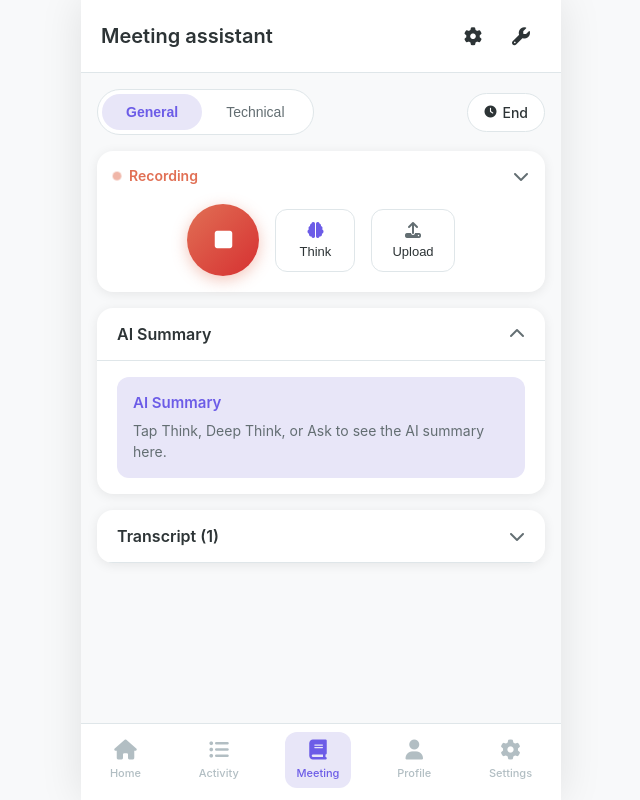
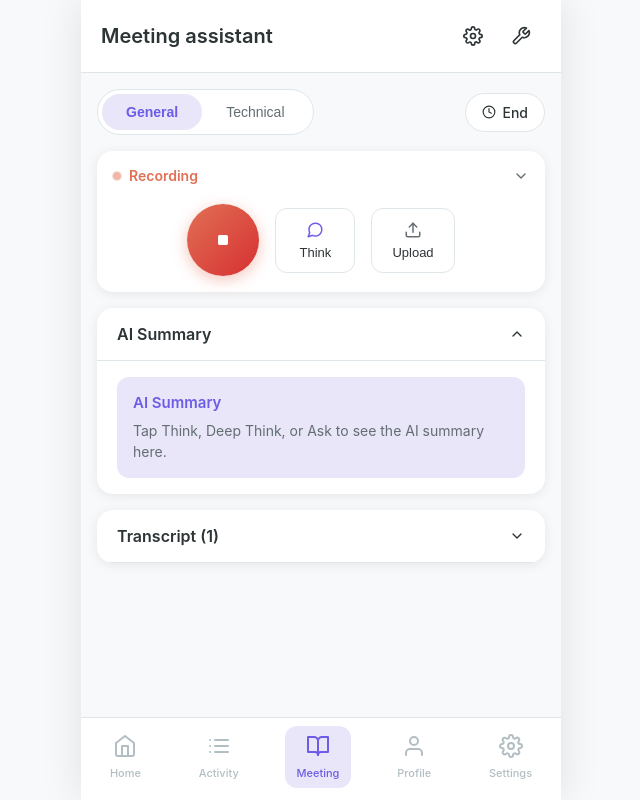
Before and after one commit to kannanjmc/interfaceai-assignment, a Flask app: page / in a window 1280 px wide. Shown: the whole page, without its empty margins (319-959 px from the left). Run offline with Flask 3, Linux system fonts and the light colour scheme.

Commit message:
Fix UI: replace Font Awesome with inline SVG icons

```diff
--- a/src/ui_app/static/css/style.css
+++ b/src/ui_app/static/css/style.css
@@ -66,6 +66,23 @@ html, body {
     gap: 8px;
 }
 
+.header-actions .icon {
+    width: 20px;
+    height: 20px;
+}
+
+.icon {
+    width: 20px;
+    height: 20px;
+    flex-shrink: 0;
+}
+
+.icon-sm {
+    width: 16px;
+    height: 16px;
+    flex-shrink: 0;
+}
+
 .icon-btn {
     width: 40px;
     height: 40px;
@@ -73,12 +90,12 @@ html, body {
     background: transparent;
     border-radius: 50%;
     color: var(--text-primary);
-    font-size: 18px;
     display: flex;
     align-items: center;
     justify-content: center;
     cursor: pointer;
     transition: background-color 0.2s ease;
+    padding: 0;
 }
 
 .icon-btn:active {
@@ -155,8 +172,9 @@ html, body {
     background-color: var(--primary-light);
 }
 
-.end-session i {
-    font-size: 12px;
+.end-session .icon-sm {
+    width: 14px;
+    height: 14px;
 }
 
 /* Recording Section */
@@ -281,12 +299,13 @@ html, body {
     transform: scale(0.98);
 }
 
-.action-btn i {
-    font-size: 16px;
+.action-btn .icon {
+    width: 18px;
+    height: 18px;
     color: var(--text-secondary);
 }
 
-.think-btn i {
+.think-btn .icon {
     color: var(--primary-color);
 }
 
@@ -430,9 +449,10 @@ html, body {
     border-radius: 12px;
 }
 
-.nav-item i {
-    font-size: 20px;
-    margin-bottom: 2px;
+.nav-item .icon {
+    width: 24px;
+    height: 24px;
+    margin-bottom: 4px;
 }
 
 .nav-item.active {
--- a/src/ui_app/static/js/app.js
+++ b/src/ui_app/static/js/app.js
@@ -25,14 +25,12 @@ document.addEventListener('DOMContentLoaded', function() {
             isRecording = !isRecording;
             this.classList.toggle('recording', isRecording);
 
-            const icon = this.querySelector('i');
+            const iconContainer = this;
             if (isRecording) {
-                icon.classList.remove('fa-play');
-                icon.classList.add('fa-square');
+                iconContainer.innerHTML = '<svg class="icon" viewBox="0 0 24 24" fill="currentColor"><rect x="6" y="6" width="12" height="12" rx="2"></rect></svg>';
                 updateRecordingStatus(true);
             } else {
-                icon.classList.remove('fa-square');
-                icon.classList.add('fa-play');
+                iconContainer.innerHTML = '<svg class="icon" viewBox="0 0 24 24" fill="currentColor"><polygon points="5 3 19 12 5 21 5 3"></polygon></svg>';
                 updateRecordingStatus(false);
             }
         });
--- a/src/ui_app/templates/index.html
+++ b/src/ui_app/templates/index.html
@@ -5,7 +5,6 @@
     <meta name="viewport" content="width=device-width, initial-scale=1.0, maximum-scale=1.0, user-scalable=no">
     <title>Meeting Assistant</title>
     <link rel="stylesheet" href="{{ url_for('static', filename='css/style.css') }}">
-    <link rel="stylesheet" href="https://cdnjs.cloudflare.com/ajax/libs/font-awesome/6.4.0/css/all.min.css">
 </head>
 <body>
     <div class="app-container">
@@ -14,10 +13,10 @@
             <h1>Meeting assistant</h1>
             <div class="header-actions">
                 <button class="icon-btn" aria-label="Settings">
-                    <i class="fas fa-cog"></i>
+                    <svg class="icon" viewBox="0 0 24 24" fill="none" stroke="currentColor" stroke-width="2" stroke-linecap="round" stroke-linejoin="round"><circle cx="12" cy="12" r="3"></circle><path d="M19.4 15a1.65 1.65 0 0 0 .33 1.82l.06.06a2 2 0 0 1 0 2.83 2 2 0 0 1-2.83 0l-.06-.06a1.65 1.65 0 0 0-1.82-.33 1.65 1.65 0 0 0-1 1.51V21a2 2 0 0 1-2 2 2 2 0 0 1-2-2v-.09A1.65 1.65 0 0 0 9 19.4a1.65 1.65 0 0 0-1.82.33l-.06.06a2 2 0 0 1-2.83 0 2 2 0 0 1 0-2.83l.06-.06a1.65 1.65 0 0 0 .33-1.82 1.65 1.65 0 0 0-1.51-1H3a2 2 0 0 1-2-2 2 2 0 0 1 2-2h.09A1.65 1.65 0 0 0 4.6 9a1.65 1.65 0 0 0-.33-1.82l-.06-.06a2 2 0 0 1 0-2.83 2 2 0 0 1 2.83 0l.06.06a1.65 1.65 0 0 0 1.82.33H9a1.65 1.65 0 0 0 1-1.51V3a2 2 0 0 1 2-2 2 2 0 0 1 2 2v.09a1.65 1.65 0 0 0 1 1.51 1.65 1.65 0 0 0 1.82-.33l.06-.06a2 2 0 0 1 2.83 0 2 2 0 0 1 0 2.83l-.06.06a1.65 1.65 0 0 0-.33 1.82V9a1.65 1.65 0 0 0 1.51 1H21a2 2 0 0 1 2 2 2 2 0 0 1-2 2h-.09a1.65 1.65 0 0 0-1.51 1z"></path></svg>
                 </button>
                 <button class="icon-btn" aria-label="Tools">
-                    <i class="fas fa-wrench"></i>
+                    <svg class="icon" viewBox="0 0 24 24" fill="none" stroke="currentColor" stroke-width="2" stroke-linecap="round" stroke-linejoin="round"><path d="M14.7 6.3a1 1 0 0 0 0 1.4l1.6 1.6a1 1 0 0 0 1.4 0l3.77-3.77a6 6 0 0 1-7.94 7.94l-6.91 6.91a2.12 2.12 0 0 1-3-3l6.91-6.91a6 6 0 0 1 7.94-7.94l-3.76 3.76z"></path></svg>
                 </button>
             </div>
         </header>
@@ -31,7 +30,7 @@
                     <button class="tab-btn" data-tab="technical">Technical</button>
                 </div>
                 <div class="end-session">
-                    <i class="fas fa-clock"></i>
+                    <svg class="icon-sm" viewBox="0 0 24 24" fill="none" stroke="currentColor" stroke-width="2" stroke-linecap="round" stroke-linejoin="round"><circle cx="12" cy="12" r="10"></circle><polyline points="12 6 12 12 16 14"></polyline></svg>
                     <span>End</span>
                 </div>
             </div>
@@ -43,19 +42,19 @@
                         <span class="recording-dot"></span>
                         <span class="recording-text">Recording</span>
                     </div>
-                    <i class="fas fa-chevron-down toggle-recording" aria-label="Toggle"></i>
+                    <svg class="icon-sm toggle-recording" viewBox="0 0 24 24" fill="none" stroke="currentColor" stroke-width="2" stroke-linecap="round" stroke-linejoin="round"><polyline points="6 9 12 15 18 9"></polyline></svg>
                 </div>
 
                 <div class="recording-controls">
                     <button class="record-btn" id="recordBtn" aria-label="Stop recording">
-                        <i class="fas fa-square"></i>
+                        <svg class="icon" viewBox="0 0 24 24" fill="currentColor"><rect x="6" y="6" width="12" height="12" rx="2"></rect></svg>
                     </button>
                     <button class="action-btn think-btn" id="thinkBtn">
-                        <i class="fas fa-brain"></i>
+                        <svg class="icon" viewBox="0 0 24 24" fill="none" stroke="currentColor" stroke-width="2" stroke-linecap="round" stroke-linejoin="round"><path d="M21 11.5a8.38 8.38 0 0 1-.9 3.8 8.5 8.5 0 0 1-7.6 4.7 8.38 8.38 0 0 1-3.8-.9L3 21l1.9-5.7a8.38 8.38 0 0 1-.9-3.8 8.5 8.5 0 0 1 4.7-7.6 8.38 8.38 0 0 1 3.8-.9h.5a8.48 8.48 0 0 1 8 8v.5z"></path></svg>
                         <span>Think</span>
                     </button>
                     <button class="action-btn upload-btn" id="uploadBtn">
-                        <i class="fas fa-upload"></i>
+                        <svg class="icon" viewBox="0 0 24 24" fill="none" stroke="currentColor" stroke-width="2" stroke-linecap="round" stroke-linejoin="round"><path d="M21 15v4a2 2 0 0 1-2 2H5a2 2 0 0 1-2-2v-4"></path><polyline points="17 8 12 3 7 8"></polyline><line x1="12" y1="3" x2="12" y2="15"></line></svg>
                         <span>Upload</span>
                     </button>
                 </div>
@@ -65,7 +64,7 @@
             <div class="summary-section">
                 <div class="section-header" data-toggle="summary">
                     <span class="section-title">AI Summary</span>
-                    <i class="fas fa-chevron-up"></i>
+                    <svg class="icon-sm" viewBox="0 0 24 24" fill="none" stroke="currentColor" stroke-width="2" stroke-linecap="round" stroke-linejoin="round"><polyline points="18 15 12 9 6 15"></polyline></svg>
                 </div>
                 <div class="section-content" id="summaryContent">
                     <div class="summary-card">
@@ -81,7 +80,7 @@
             <div class="transcript-section">
                 <div class="section-header" data-toggle="transcript">
                     <span class="section-title">Transcript (0)</span>
-                    <i class="fas fa-chevron-down"></i>
+                    <svg class="icon-sm" viewBox="0 0 24 24" fill="none" stroke="currentColor" stroke-width="2" stroke-linecap="round" stroke-linejoin="round"><polyline points="6 9 12 15 18 9"></polyline></svg>
                 </div>
                 <div class="section-content collapsed" id="transcriptContent">
                     <div class="transcript-list" id="transcriptList">
@@ -94,23 +93,23 @@
         <!-- Bottom Navigation -->
         <nav class="bottom-nav">
             <a href="/home" class="nav-item {{ 'active' if active_tab == 'home' else '' }}">
-                <i class="fas fa-home"></i>
+                <svg class="icon" viewBox="0 0 24 24" fill="none" stroke="currentColor" stroke-width="2" stroke-linecap="round" stroke-linejoin="round"><path d="M3 9l9-7 9 7v11a2 2 0 0 1-2 2H5a2 2 0 0 1-2-2z"></path><polyline points="9 22 9 12 15 12 15 22"></polyline></svg>
                 <span>Home</span>
             </a>
             <a href="/activity" class="nav-item {{ 'active' if active_tab == 'activity' else '' }}">
-                <i class="fas fa-list-ul"></i>
+                <svg class="icon" viewBox="0 0 24 24" fill="none" stroke="currentColor" stroke-width="2" stroke-linecap="round" stroke-linejoin="round"><line x1="8" y1="6" x2="21" y2="6"></line><line x1="8" y1="12" x2="21" y2="12"></line><line x1="8" y1="18" x2="21" y2="18"></line><line x1="3" y1="6" x2="3.01" y2="6"></line><line x1="3" y1="12" x2="3.01" y2="12"></line><line x1="3" y1="18" x2="3.01" y2="18"></line></svg>
                 <span>Activity</span>
             </a>
             <a href="/meeting" class="nav-item {{ 'active' if active_tab == 'meeting' else 'active' }}">
-                <i class="fas fa-book"></i>
+                <svg class="icon" viewBox="0 0 24 24" fill="none" stroke="currentColor" stroke-width="2" stroke-linecap="round" stroke-linejoin="round"><path d="M2 3h6a4 4 0 0 1 4 4v14a3 3 0 0 0-3-3H2z"></path><path d="M22 3h-6a4 4 0 0 0-4 4v14a3 3 0 0 1 3-3h7z"></path></svg>
                 <span>Meeting</span>
             </a>
             <a href="/profile" class="nav-item {{ 'active' if active_tab == 'profile' else '' }}">
-                <i class="fas fa-user"></i>
+                <svg class="icon" viewBox="0 0 24 24" fill="none" stroke="currentColor" stroke-width="2" stroke-linecap="round" stroke-linejoin="round"><path d="M20 21v-2a4 4 0 0 0-4-4H8a4 4 0 0 0-4 4v2"></path><circle cx="12" cy="7" r="4"></circle></svg>
                 <span>Profile</span>
             </a>
             <a href="/settings" class="nav-item {{ 'active' if active_tab == 'settings' else '' }}">
-                <i class="fas fa-cog"></i>
+                <svg class="icon" viewBox="0 0 24 24" fill="none" stroke="currentColor" stroke-width="2" stroke-linecap="round" stroke-linejoin="round"><circle cx="12" cy="12" r="3"></circle><path d="M19.4 15a1.65 1.65 0 0 0 .33 1.82l.06.06a2 2 0 0 1 0 2.83 2 2 0 0 1-2.83 0l-.06-.06a1.65 1.65 0 0 0-1.82-.33 1.65 1.65 0 0 0-1 1.51V21a2 2 0 0 1-2 2 2 2 0 0 1-2-2v-.09A1.65 1.65 0 0 0 9 19.4a1.65 1.65 0 0 0-1.82.33l-.06.06a2 2 0 0 1-2.83 0 2 2 0 0 1 0-2.83l.06-.06a1.65 1.65 0 0 0 .33-1.82 1.65 1.65 0 0 0-1.51-1H3a2 2 0 0 1-2-2 2 2 0 0 1 2-2h.09A1.65 1.65 0 0 0 4.6 9a1.65 1.65 0 0 0-.33-1.82l-.06-.06a2 2 0 0 1 0-2.83 2 2 0 0 1 2.83 0l.06.06a1.65 1.65 0 0 0 1.82.33H9a1.65 1.65 0 0 0 1-1.51V3a2 2 0 0 1 2-2 2 2 0 0 1 2 2v.09a1.65 1.65 0 0 0 1 1.51 1.65 1.65 0 0 0 1.82-.33l.06-.06a2 2 0 0 1 2.83 0 2 2 0 0 1 0 2.83l-.06.06a1.65 1.65 0 0 0-.33 1.82V9a1.65 1.65 0 0 0 1.51 1H21a2 2 0 0 1 2 2 2 2 0 0 1-2 2h-.09a1.65 1.65 0 0 0-1.51 1z"></path></svg>
                 <span>Settings</span>
             </a>
         </nav>
```
